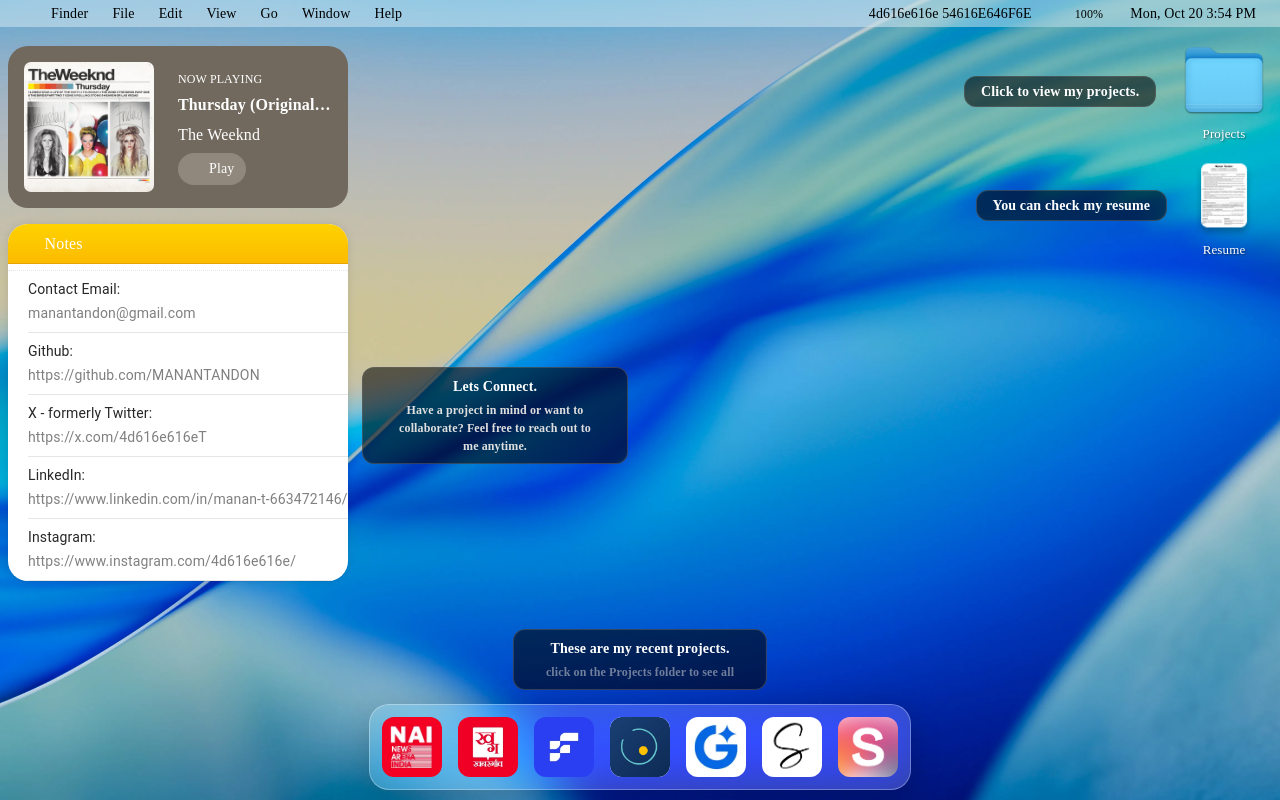
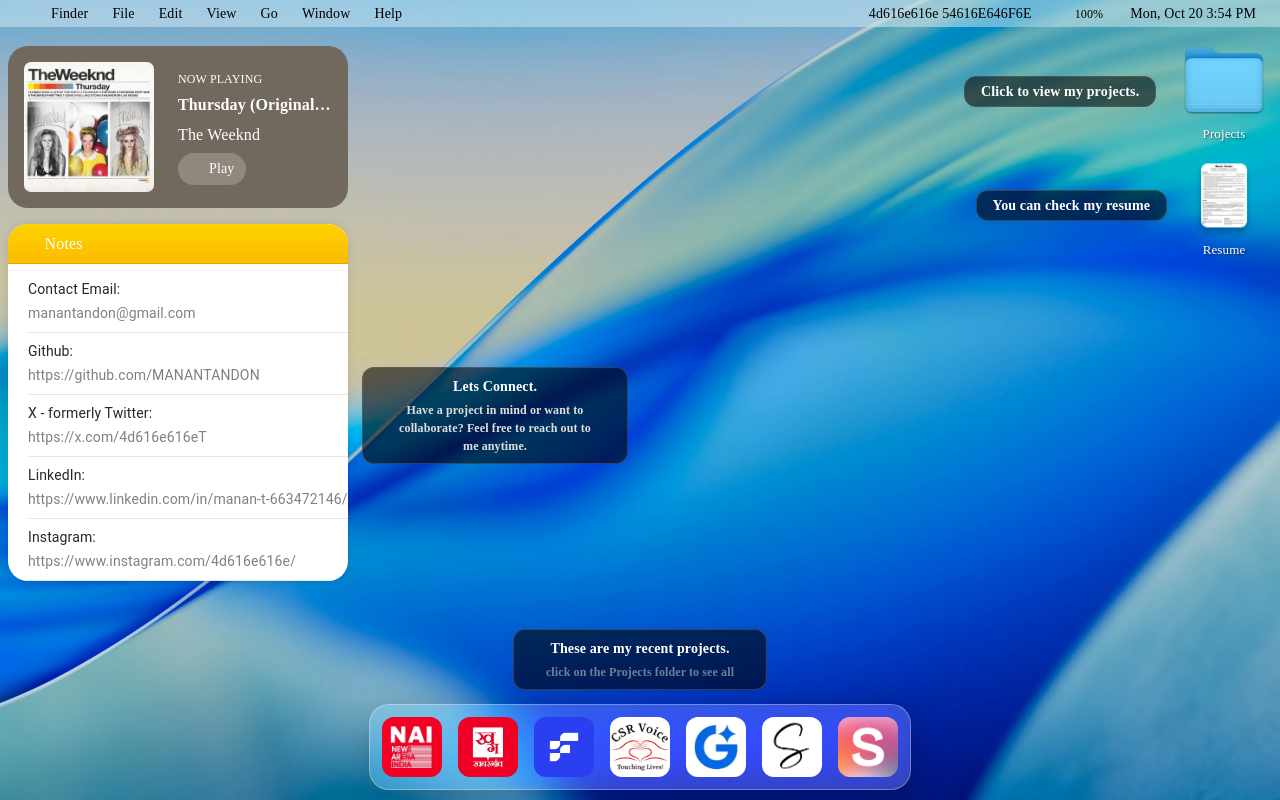
Before and after one commit to MANANTANDON/4d616e616e, a Next.js app: page / in a window 1280 px wide. Built offline with nearby package versions, Linux system fonts and the light colour scheme; a web font is replaced by a local one.

Commit message:
Dock update...

```diff
--- a/src/components/Desktop/Dock/Dock.jsx
+++ b/src/components/Desktop/Dock/Dock.jsx
@@ -23,10 +23,10 @@
       short_name: "FSL",
     },
     {
-      src: "/images/companies/home_ivf.webp",
-      name: "Home IVF",
-      link: "https://consult.homeivf.com/",
-      short_name: "HomeIVF",
+      src: "/images/companies/csr-voice.jpg",
+      name: "CSR Voice",
+      link: "https://www.csrvoice.com/",
+      short_name: "CSR Voice",
     },
     {
       src: "/images/companies/govern_better.webp",
```
